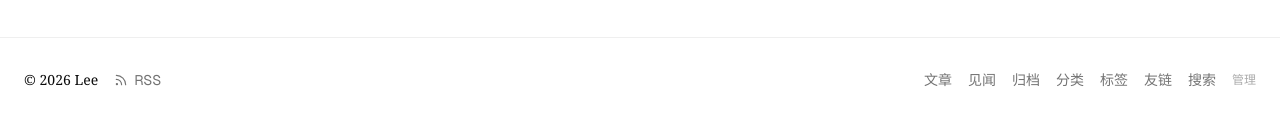
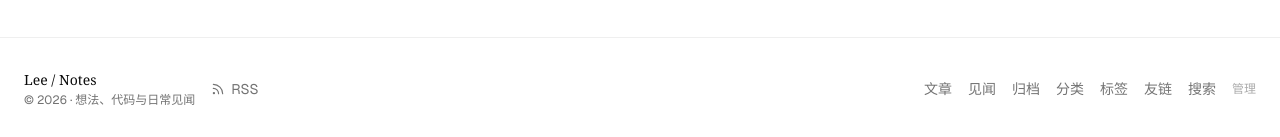
Before and after one commit to wobushiyoushen0214/my-blog, a Next.js app: page / in a window 1280 px wide. Shown: the part 1202-1339 px from the top of the page. Built offline with nearby package versions, Linux system fonts and the light colour scheme; no server answers; the database is empty.

Commit message:
Polish site metadata

```diff
--- a/app/layout.tsx
+++ b/app/layout.tsx
@@ -10,6 +10,8 @@ import { Geist, Geist_Mono } from "next/font/google";
 import { ThemeProvider } from "@/components/theme-provider";
 import { Toaster } from "@/components/ui/sonner";
 import "./globals.css";
+
+const siteDescription = "想法、代码与日常见闻的个人记录。";
 
 const geistSans = Geist({
   variable: "--font-geist-sans",
@@ -26,10 +28,10 @@ export const metadata: Metadata = {
     default: "Lee",
     template: "%s | Lee",
   },
-  description: "A personal blog built with Next.js and Supabase",
+  description: siteDescription,
   openGraph: {
     title: "Lee",
-    description: "A personal blog built with Next.js and Supabase",
+    description: siteDescription,
     type: "website",
   },
 };
--- a/app/rss.xml/route.ts
+++ b/app/rss.xml/route.ts
@@ -6,6 +6,8 @@
  * @Description:
  */
 import { createClient } from "@/lib/supabase/server";
+
+const channelDescription = "想法、代码与日常见闻的个人记录。";
 
 export async function GET() {
   const supabase = await createClient();
@@ -36,7 +38,7 @@ export async function GET() {
   <channel>
     <title>Lee</title>
     <link>${siteUrl}</link>
-    <description>A personal blog built with Next.js and Supabase</description>
+    <description>${channelDescription}</description>
     <language>zh-CN</language>
     <atom:link href="${siteUrl}/rss.xml" rel="self" type="application/rss+xml"/>
     ${items}
--- a/components/footer.tsx
+++ b/components/footer.tsx
@@ -17,9 +17,12 @@ export function Footer() {
       <div className="mx-auto w-full max-w-[1320px] px-4 py-8 md:px-6">
         <div className="flex flex-col gap-4 sm:flex-row sm:items-center sm:justify-between">
           <div className="flex flex-wrap items-center gap-x-4 gap-y-2">
-            <p className="font-serif text-sm text-foreground">
-              &copy; {new Date().getFullYear()} Lee
-            </p>
+            <div className="min-w-0">
+              <p className="font-serif text-sm text-foreground">Lee / Notes</p>
+              <p className="mt-0.5 text-xs text-muted-foreground">
+                &copy; {new Date().getFullYear()} · 想法、代码与日常见闻
+              </p>
+            </div>
             <Link
               href="/rss.xml"
               className="inline-flex items-center gap-1.5 rounded-md text-sm text-muted-foreground transition-colors hover:text-foreground focus-visible:outline-none focus-visible:ring-2 focus-visible:ring-ring/50"
```
